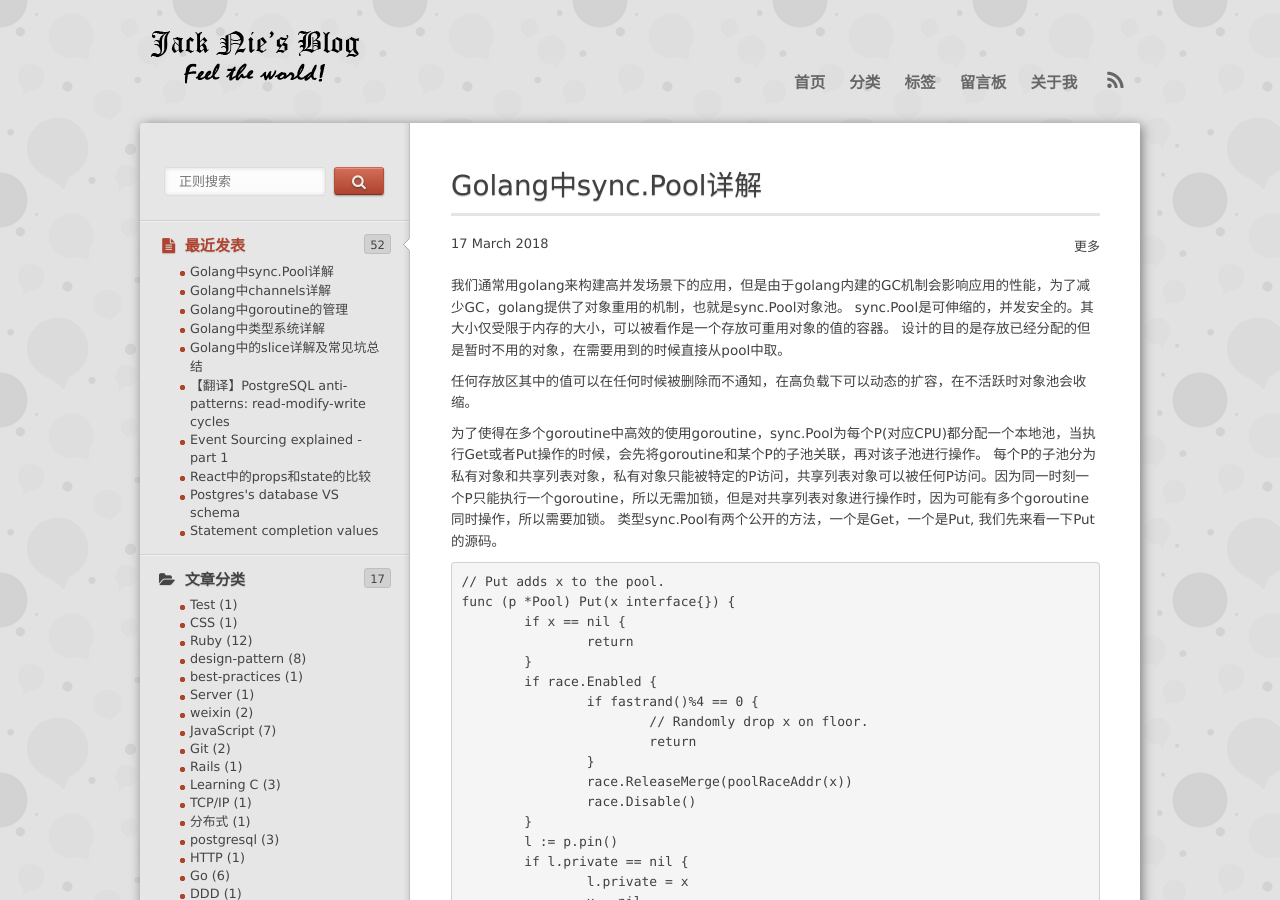
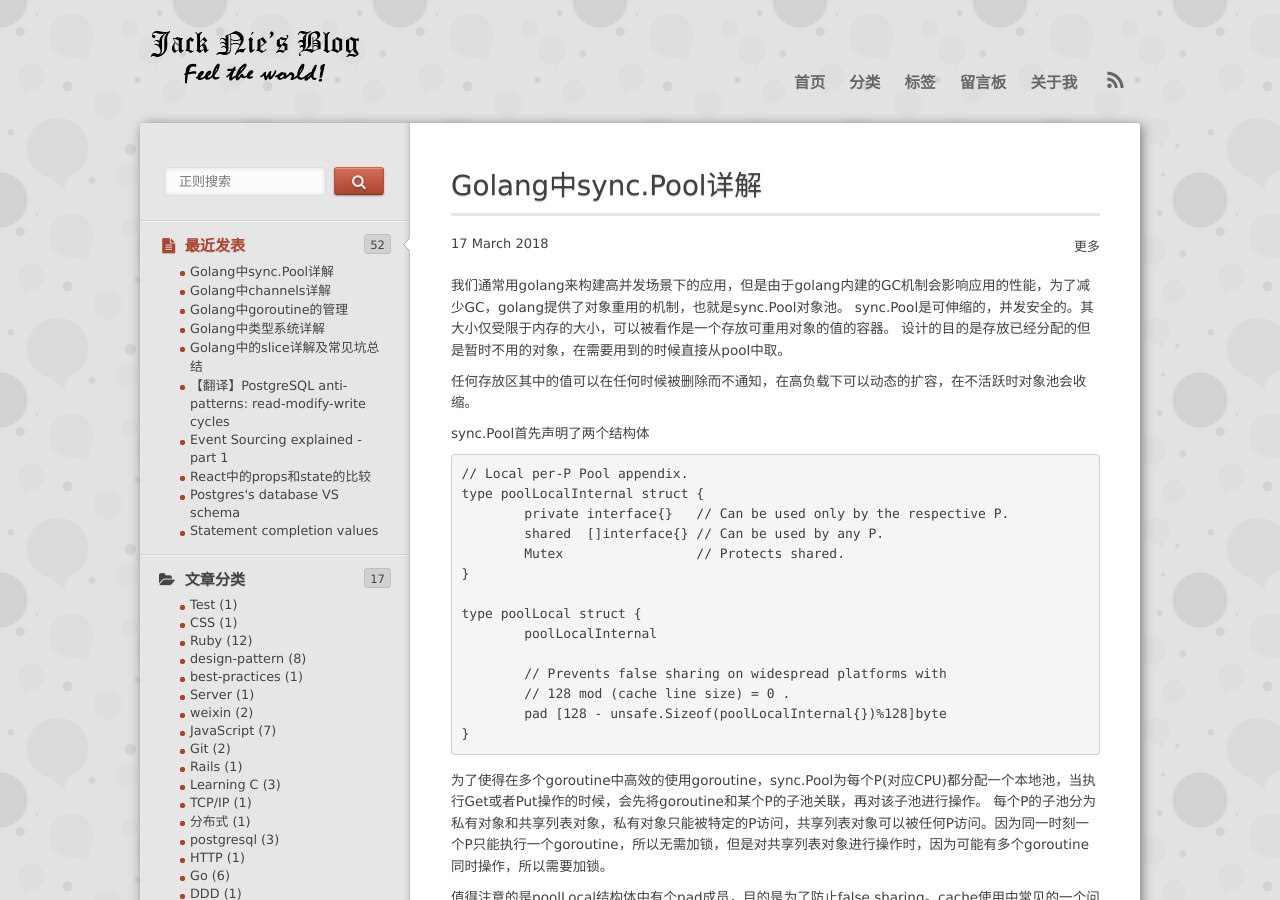
Before and after one commit to jack-nie/jack-nie.github.io, a Jekyll site: the page built from _posts/2018-03-17-golang-sync-pool.markdown, in a window 1280 px wide and 900 px high. Built offline with Jekyll 4.4.1, drawn with Linux system fonts in a browser that asks for light colours; nearby versions of some CDN libraries; library files that are not in the unit come from our copies; comment, search, counter and statistics services are not loaded; some of the changed text lies outside the part shown.

Commit message:
fix typo

````diff
--- a/_posts/2018-03-17-golang-sync-poll.markdown
+++ b/_posts/2018-03-17-golang-sync-pool.markdown
@@ -16,8 +16,30 @@ sync.Pool是可伸缩的，并发安全的。其大小仅受限于内存的大
 
 任何存放区其中的值可以在任何时候被删除而不通知，在高负载下可以动态的扩容，在不活跃时对象池会收缩。
 
+sync.Pool首先声明了两个结构体
+
+```
+// Local per-P Pool appendix.
+type poolLocalInternal struct {
+	private interface{}   // Can be used only by the respective P.
+	shared  []interface{} // Can be used by any P.
+	Mutex                 // Protects shared.
+}
+
+type poolLocal struct {
+	poolLocalInternal
+
+	// Prevents false sharing on widespread platforms with
+	// 128 mod (cache line size) = 0 .
+	pad [128 - unsafe.Sizeof(poolLocalInternal{})%128]byte
+}
+```
+
 为了使得在多个goroutine中高效的使用goroutine，sync.Pool为每个P(对应CPU)都分配一个本地池，当执行Get或者Put操作的时候，会先将goroutine和某个P的子池关联，再对该子池进行操作。
 每个P的子池分为私有对象和共享列表对象，私有对象只能被特定的P访问，共享列表对象可以被任何P访问。因为同一时刻一个P只能执行一个goroutine，所以无需加锁，但是对共享列表对象进行操作时，因为可能有多个goroutine同时操作，所以需要加锁。
+
+值得注意的是poolLocal结构体中有个pad成员，目的是为了防止false sharing。cache使用中常见的一个问题是false sharing。当不同的线程同时读写同一cache line上不同数据时就可能发生false sharing。false sharing会导致多核处理器上严重的系统性能下降。具体的可以参考[伪共享(False Sharing)](http://ifeve.com/falsesharing/ "http://ifeve.com/falsesharing/")。
+
 类型sync.Pool有两个公开的方法，一个是Get，一个是Put, 我们先来看一下Put的源码。
 
 ```
````
